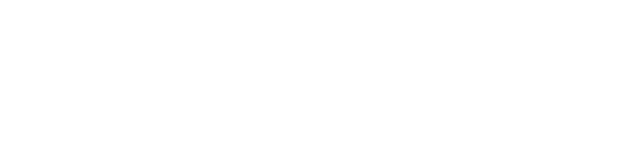
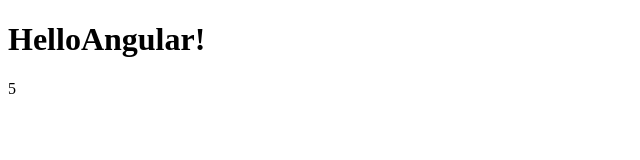
Before and after one commit to Reyn-L/angular_demo, a website: page public/index.html in a window 1280 px wide. Shown: the whole page, without its empty margins (0-640 px from the left). Drawn offline with nearby package versions, Linux system fonts and the light colour scheme.

Commit message:
angular html

```diff
--- a/public/index.html
+++ b/public/index.html
@@ -4,7 +4,9 @@
   <meta charset="UTF-8">
   <title>Angular_Demo</title>
 </head>
-<body>
+<body ng-app>
+<h1> {{"Hello" + "Angular!"}} </h1>
+<div> {{2 + 3}} </div>
   <script src='https://cdnjs.cloudflare.com/ajax/libs/angular.js/1.6.5/angular.js'></script>
 </body>
 </html>
```
